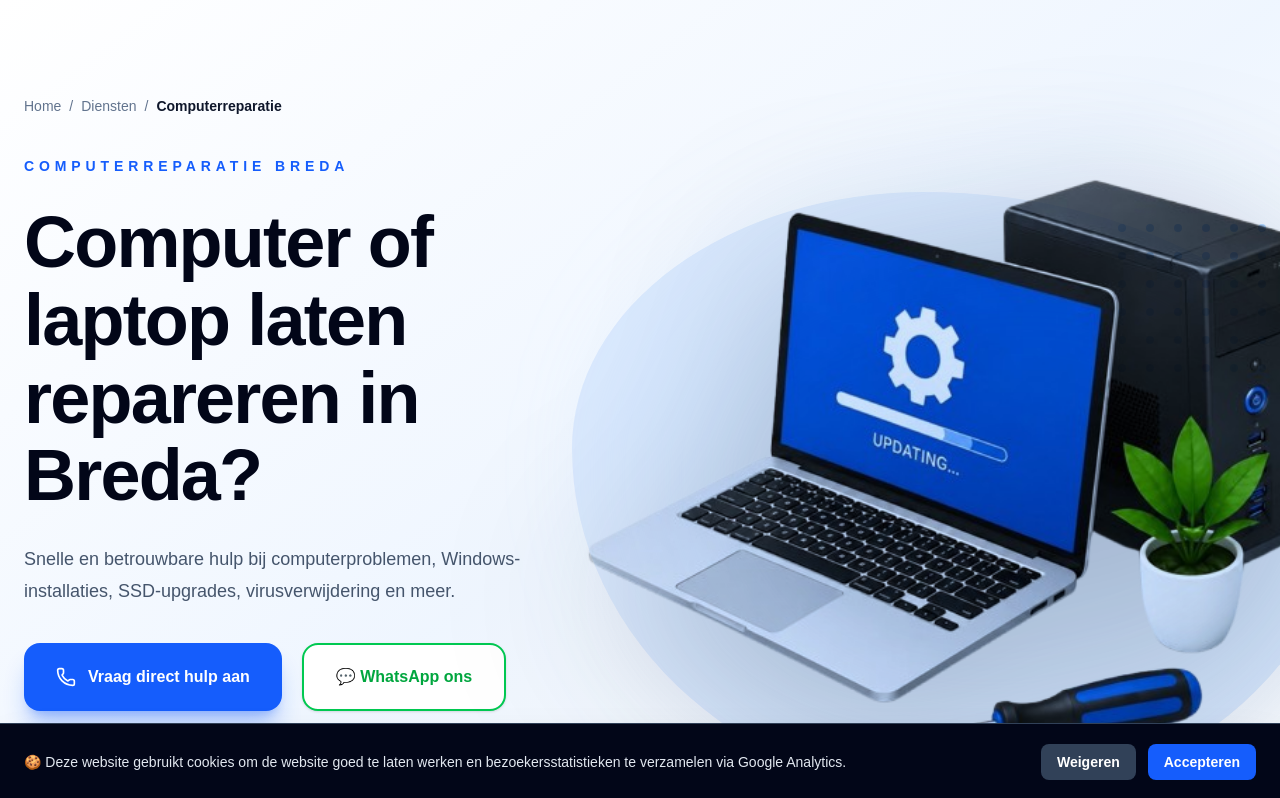
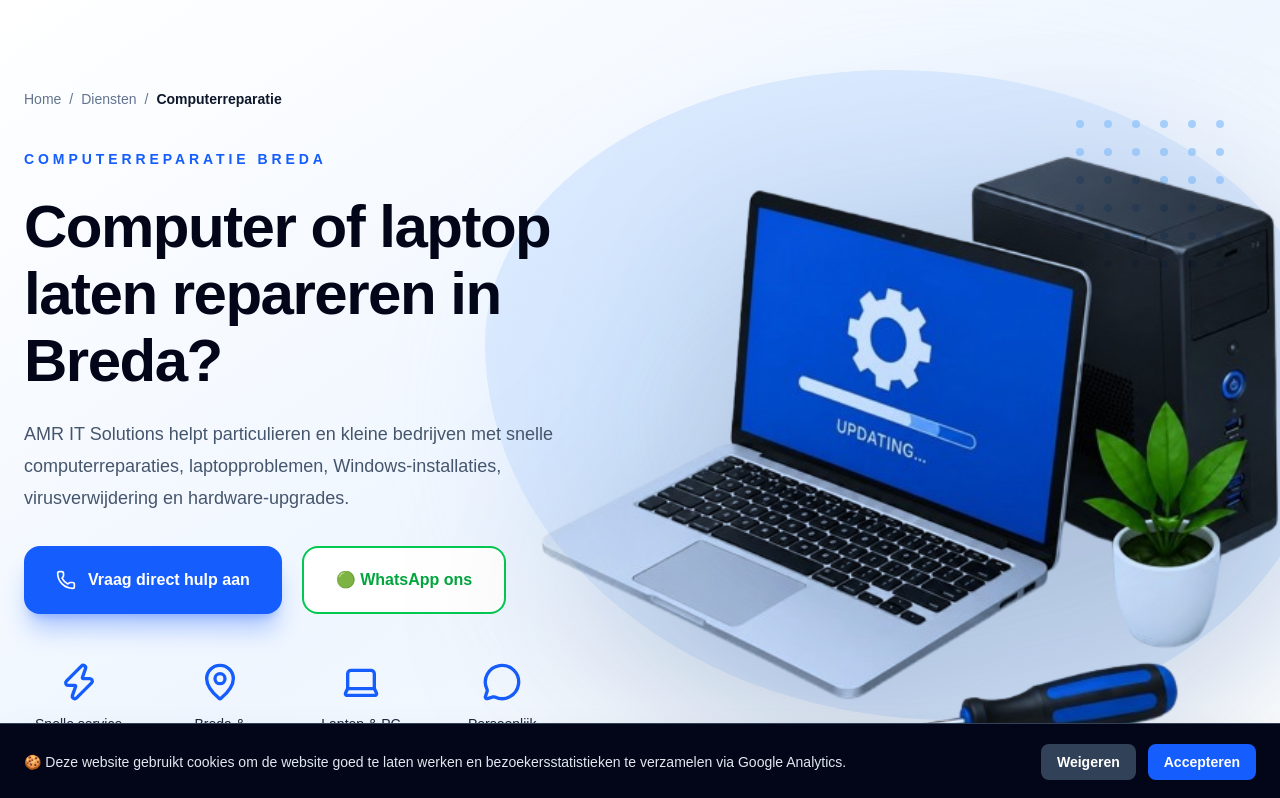
Before and after one commit to amritsolutions/amr-it-solutions, a Next.js app: page /computerreparatie in a window 1280 px wide. Shown: the top 798 px of the page. Built offline with nearby package versions, Linux system fonts and the light colour scheme.

Commit message:
Hero computerreparatie aangepast

```diff
--- a/components/ComputerHero.tsx
+++ b/components/ComputerHero.tsx
@@ -3,36 +3,37 @@ import Breadcrumb from "@/components/Breadcrumb";
 import { Zap, MapPin, Laptop, MessageCircle, Phone } from "lucide-react";
 
 const benefits = [
-  { Icon: Zap, text: "Snelle\nservice" },
-  { Icon: MapPin, text: "Breda &\nomgeving" },
+  { Icon: Zap, text: "Snelle service" },
+  { Icon: MapPin, text: "Breda & omgeving" },
   { Icon: Laptop, text: "Laptop & PC\nreparatie" },
-  { Icon: MessageCircle, text: "Persoonlijk\nadvies" },
+  { Icon: MessageCircle, text: "Persoonlijk advies" },
 ];
 
 export default function ComputerHero() {
   return (
     <section className="relative overflow-hidden bg-gradient-to-br from-white via-blue-50 to-white">
-      <div className="mx-auto grid min-h-[820px] max-w-7xl items-center gap-10 px-6 py-24 lg:grid-cols-[0.92fr_1.08fr]">
+      <div className="mx-auto grid min-h-[760px] max-w-7xl items-center gap-12 px-6 py-20 lg:grid-cols-[0.9fr_1.1fr]">
         <div className="relative z-20">
           <Breadcrumb current="Computerreparatie" />
 
-          <p className="mt-10 text-sm font-extrabold uppercase tracking-[0.35em] text-blue-600">
+          <p className="mt-10 text-sm font-extrabold uppercase tracking-[0.28em] text-blue-600">
             Computerreparatie Breda
           </p>
 
-          <h1 className="mt-7 max-w-2xl text-5xl font-extrabold leading-[1.08] tracking-tight text-slate-950 sm:text-6xl lg:text-7xl">
+          <h1 className="mt-6 max-w-2xl text-5xl font-extrabold leading-[1.12] tracking-tight text-slate-950 lg:text-6xl">
             Computer of laptop laten repareren in Breda?
           </h1>
 
-          <p className="mt-7 max-w-xl text-lg leading-8 text-slate-600">
-            Snelle en betrouwbare hulp bij computerproblemen,
-            Windows-installaties, SSD-upgrades, virusverwijdering en meer.
+          <p className="mt-6 max-w-xl text-lg leading-8 text-slate-600">
+            AMR IT Solutions helpt particulieren en kleine bedrijven met snelle
+            computerreparaties, laptopproblemen, Windows-installaties,
+            virusverwijdering en hardware-upgrades.
           </p>
 
-          <div className="mt-9 flex flex-wrap gap-5">
+          <div className="mt-8 flex flex-wrap gap-5">
             <a
               href="/#contact"
-              className="inline-flex items-center gap-3 rounded-2xl bg-blue-600 px-8 py-5 font-bold text-white shadow-xl shadow-blue-600/30 transition-all duration-300 hover:-translate-y-1 hover:bg-blue-700 hover:shadow-2xl hover:shadow-blue-600/35"
+              className="inline-flex items-center gap-3 rounded-2xl bg-blue-600 px-8 py-5 font-bold text-white shadow-xl shadow-blue-600/30 transition-all duration-300 hover:-translate-y-1 hover:bg-blue-700"
             >
               <Phone className="h-5 w-5" />
               Vraag direct hulp aan
@@ -40,17 +41,17 @@ export default function ComputerHero() {
 
             <a
               href="/#contact"
-              className="inline-flex items-center gap-3 rounded-2xl border-2 border-green-500 bg-white px-8 py-5 font-bold text-green-600 shadow-sm transition-all duration-300 hover:-translate-y-1 hover:shadow-xl"
+              className="inline-flex items-center gap-3 rounded-2xl border-2 border-green-500 bg-white px-8 py-5 font-bold text-green-600 transition-all duration-300 hover:-translate-y-1 hover:shadow-xl"
             >
-              💬 WhatsApp ons
+              🟢 WhatsApp ons
             </a>
           </div>
 
-          <div className="mt-14 grid max-w-2xl grid-cols-2 gap-8 sm:grid-cols-4">
+          <div className="mt-12 grid max-w-2xl grid-cols-2 gap-8 sm:grid-cols-4">
             {benefits.map(({ Icon, text }) => (
               <div key={text} className="text-center text-slate-800">
                 <Icon className="mx-auto mb-3 h-10 w-10 text-blue-600" />
-                <p className="whitespace-pre-line text-sm font-semibold leading-5">
+                <p className="whitespace-pre-line text-sm font-medium leading-5">
                   {text}
                 </p>
               </div>
@@ -58,10 +59,11 @@ export default function ComputerHero() {
           </div>
         </div>
 
-        <div className="relative hidden min-h-[700px] lg:block">
-          <div className="absolute left-[-40px] top-16 h-[610px] w-[780px] rounded-[45%_55%_48%_52%/42%_45%_55%_58%] bg-blue-100" />
-          <div className="absolute left-8 top-20 h-[560px] w-[720px] rounded-[55%_45%_55%_45%/45%_55%_45%_55%] bg-blue-200/40 blur-3xl" />
-          <div className="absolute right-[-10px] top-24 z-10 grid grid-cols-6 gap-5 opacity-70">
+        <div className="relative hidden min-h-[620px] lg:block">
+          <div className="absolute left-[-120px] top-[-10px] h-[650px] w-[850px] rounded-[48%_52%_45%_55%/42%_48%_52%_58%] bg-blue-100" />
+          <div className="absolute left-[-80px] top-12 h-[620px] w-[820px] rounded-[55%_45%_55%_45%/45%_55%_45%_55%] bg-blue-200/40 blur-3xl" />
+
+          <div className="absolute right-8 top-10 z-10 grid grid-cols-6 gap-5 opacity-70">
             {Array.from({ length: 36 }).map((_, i) => (
               <span key={i} className="h-2 w-2 rounded-full bg-blue-300" />
             ))}
@@ -70,9 +72,9 @@ export default function ComputerHero() {
           <Image
             src="/images/computerrepair.png"
             alt="Computerreparatie laptop en pc"
-            width={1000}
-            height={760}
-            className="relative z-20 mt-10 w-[122%] max-w-none -translate-x-10 object-contain mix-blend-multiply drop-shadow-[0_45px_90px_rgba(15,23,42,0.22)] transition duration-500 hover:scale-[1.03]"
+            width={1050}
+            height={780}
+            className="relative z-20 mt-8 w-[125%] max-w-none -translate-x-20 translate-y-8 object-contain mix-blend-multiply drop-shadow-[0_45px_90px_rgba(15,23,42,0.18)] transition duration-500 hover:scale-[1.03]"
             priority
           />
         </div>
```
